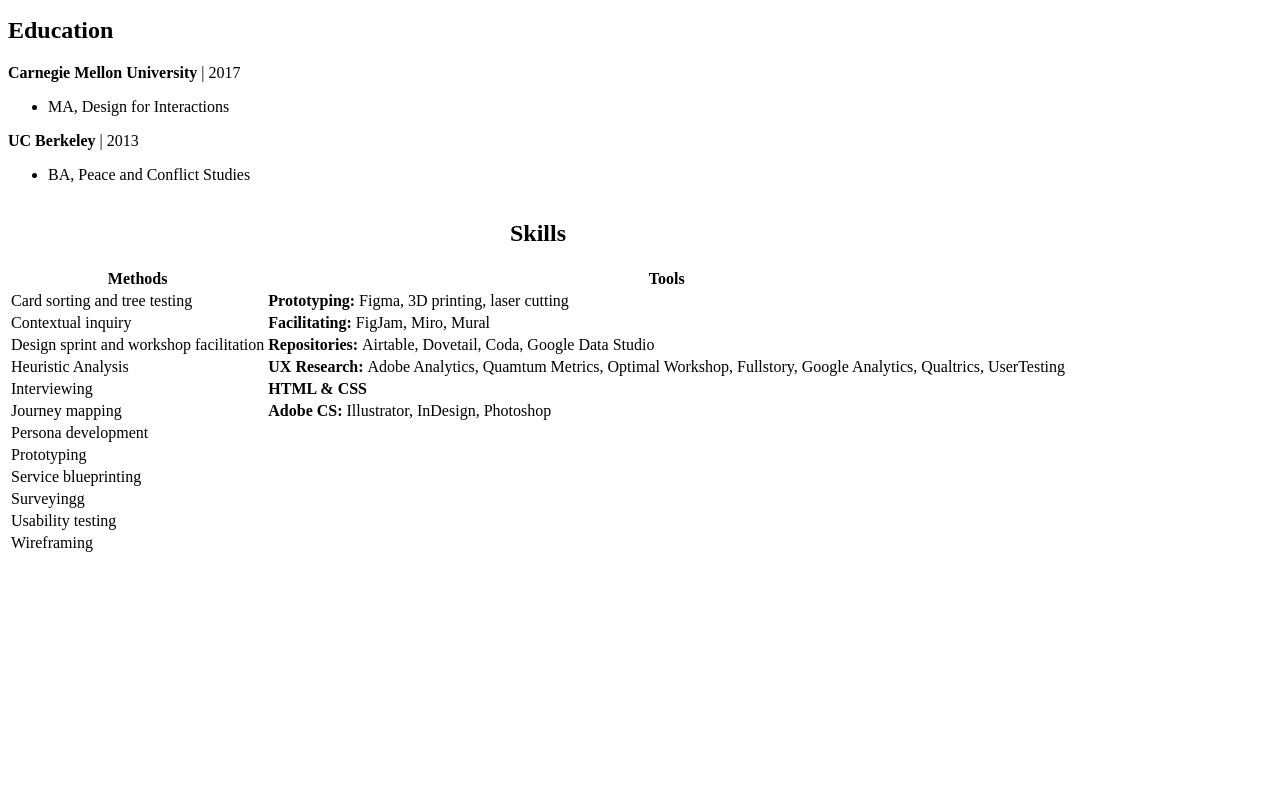
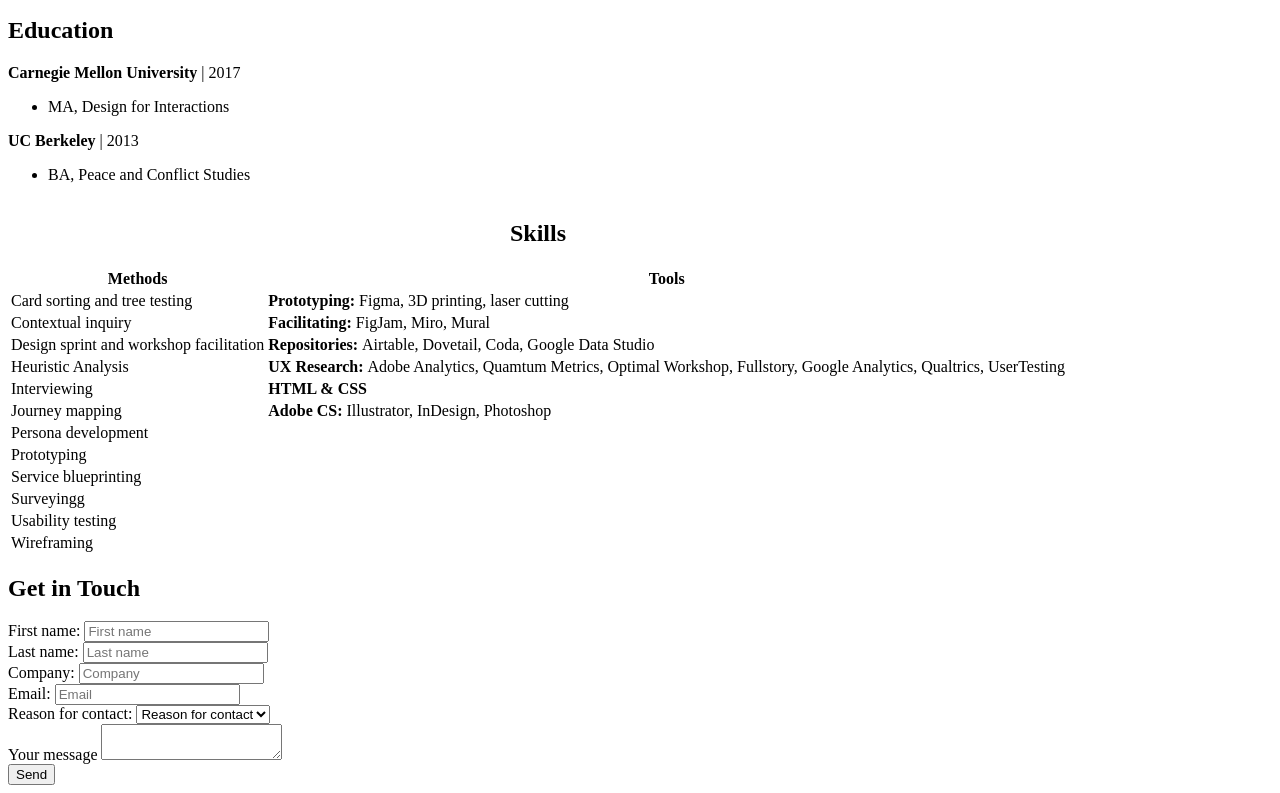
Before and after one commit to Delanie02/springboard, a plain HTML site: page 4.3 form/cv.html in a window 1280 px wide. Shown: the part 1012-1805 px from the top of the page. Before the commit the page ends 1575 px from the top, so only its background shows below. Drawn offline with Linux system fonts and the light colour scheme.

Commit message:
Adds contact form section to CV page

```diff
--- a/4.3 form/cv.html
+++ b/4.3 form/cv.html
@@ -294,5 +294,47 @@
             </li>
         </ol> -->
     </section>
+    <!-- Contact form -->
+    <section>
+        <form>
+            <h2>
+                Get in Touch
+            </h2>
+            <label>
+                First name:
+                <input type="text" name="first name" placeholder="First name">
+            </label>
+            <br>
+            <label>
+                Last name:
+                <input type="text" name="last name" placeholder="Last name">
+            </label>
+            <br>
+            <label>Company:
+                <input type="text" name="company" placeholder="Company">
+            </label
+            ><br>
+            <label>
+                Email:
+                <input type="email" name="email" placeholder="Email">
+            </label>
+            <br>
+            <label>Reason for contact:
+                <select name="reason for contact">
+                    <option value="" disabled selected>Reason for contact</option>
+                    <option value="job opportunity">Job opportunity</option>
+                    <option value="networking">Networking</option>
+                    <option value="other">Other</option>
+                </select>
+            </label>
+            <br>
+            <label>
+                Your message
+                <textarea name="message" placeholder="Your message here">
+                </textarea><br>
+            </label>
+            <button type="submit">Send</button>
+        </form>
+    </section>
 </body>
 </html>
```
